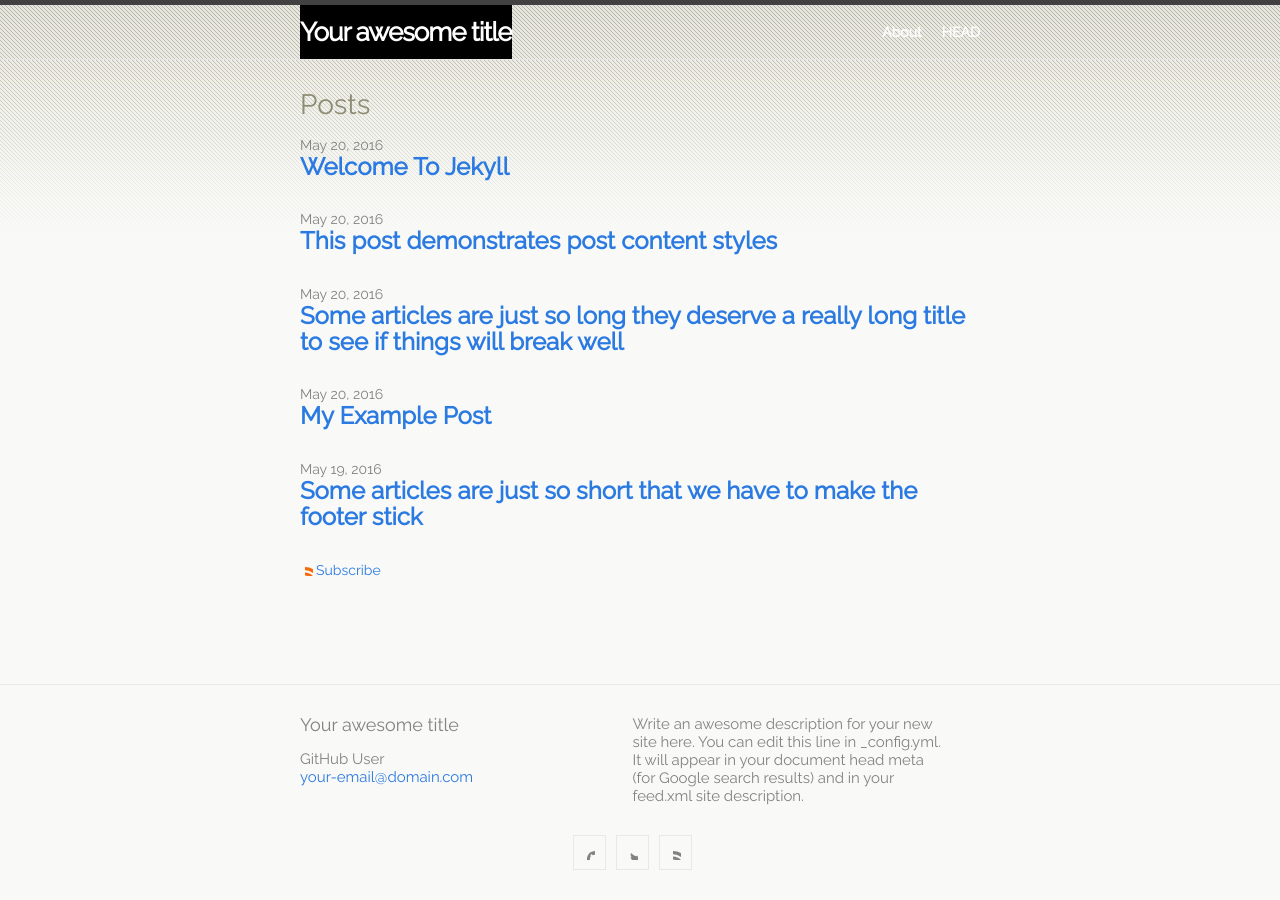
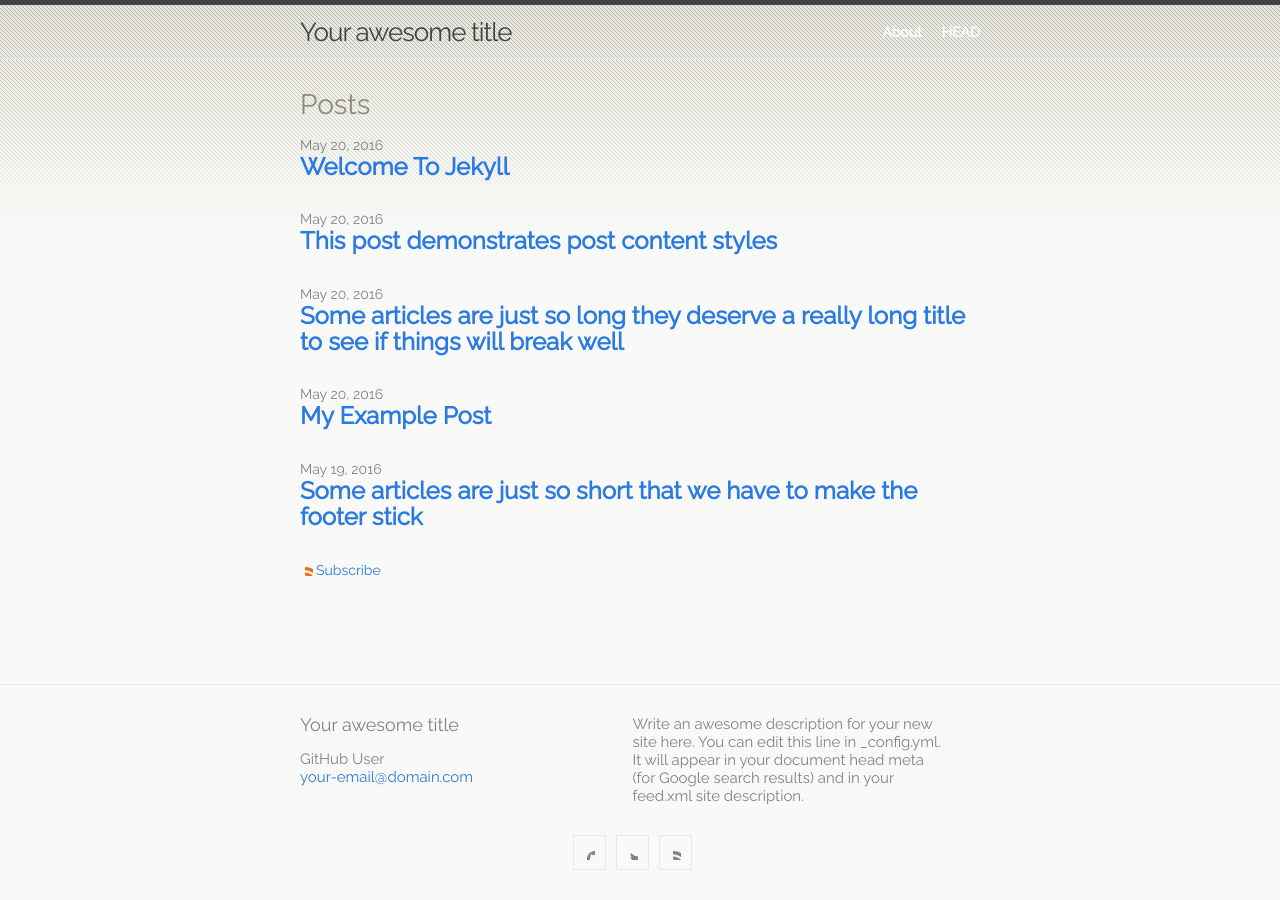
Before and after one commit to 6bita/magasinet, a Jekyll site: the page built from index.md, in a window 1280 px wide. Built offline with Jekyll 4.4.1, drawn with Linux system fonts in a browser that asks for light colours.

Commit message:
Update head.html

```diff
--- a/_includes/head.html
+++ b/_includes/head.html
@@ -20,15 +20,9 @@
 			line-height: 18px;
 		}
 
-    .site-header .site-title
+    .site-title a.hover
     {
       background: #000;
-      color: #fff;
-      font-weight: 900;
-    }
-
-    .site-title
-    {
       color: #fff;
       font-weight: 900;
     }
```
